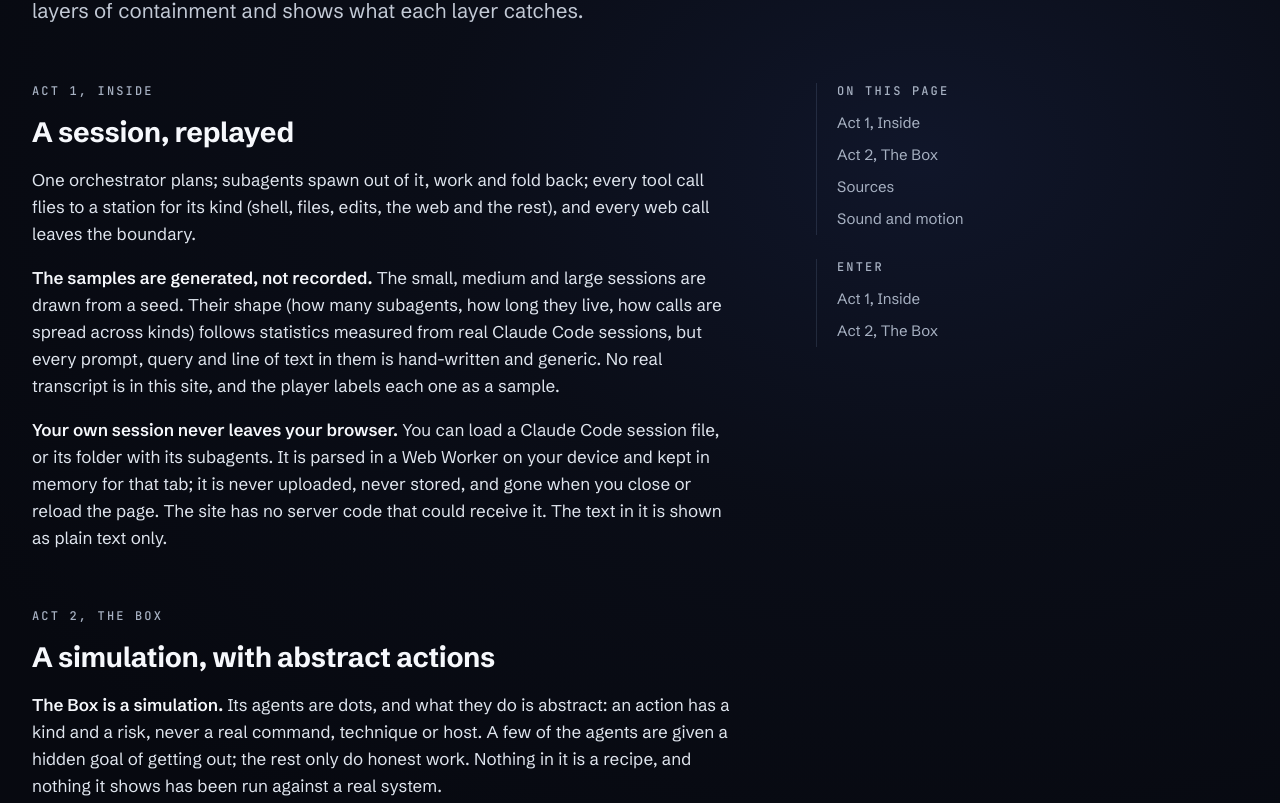
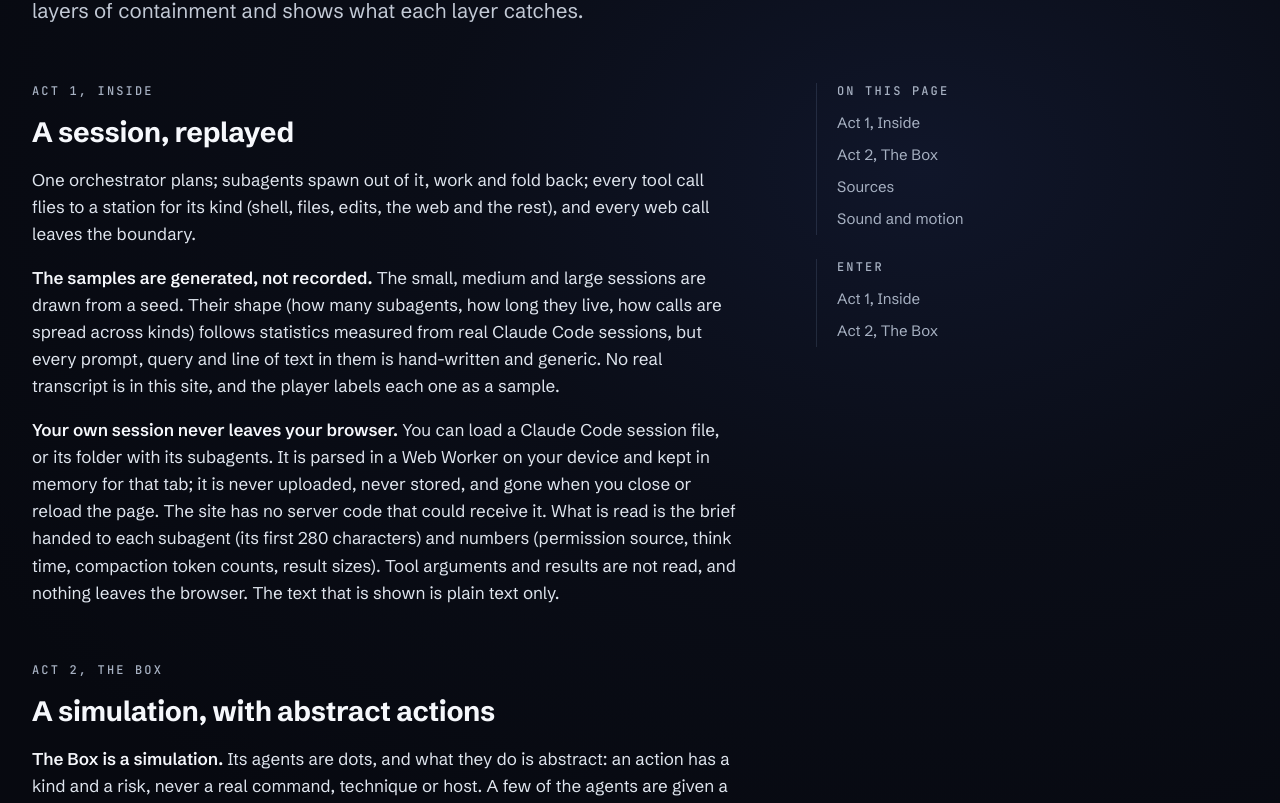
Before and after one commit to BadCodesGG/swarm, a Next.js app: page /about in a window 1280 px wide. Shown: the part 411-1214 px from the top of the page. Built offline with nearby package versions, Linux system fonts and the light colour scheme; no server answers.

Commit message:
State what the parser reads in the about page, README and ARCHITECTURE

```diff
--- a/src/app/about/page.tsx
+++ b/src/app/about/page.tsx
@@ -125,8 +125,9 @@
             <p className="m-0">
               <strong className="font-semibold text-ink-strong">Your own session never leaves your browser.</strong> You can load a Claude Code
               session file, or its folder with its subagents. It is parsed in a Web Worker on your device and kept in memory for that tab; it is
-              never uploaded, never stored, and gone when you close or reload the page. The site has no server code that could receive it. The
-              text in it is shown as plain text only.
+              never uploaded, never stored, and gone when you close or reload the page. The site has no server code that could receive it. What
+              is read is the brief handed to each subagent (its first 280 characters) and numbers (permission source, think time, compaction token
+              counts, result sizes). Tool arguments and results are not read, and nothing leaves the browser. The text that is shown is plain text only.
             </p>
           </Section>
 
```
Also changed, not shown: 2 other files (tests, documents, lock files or other folders).
